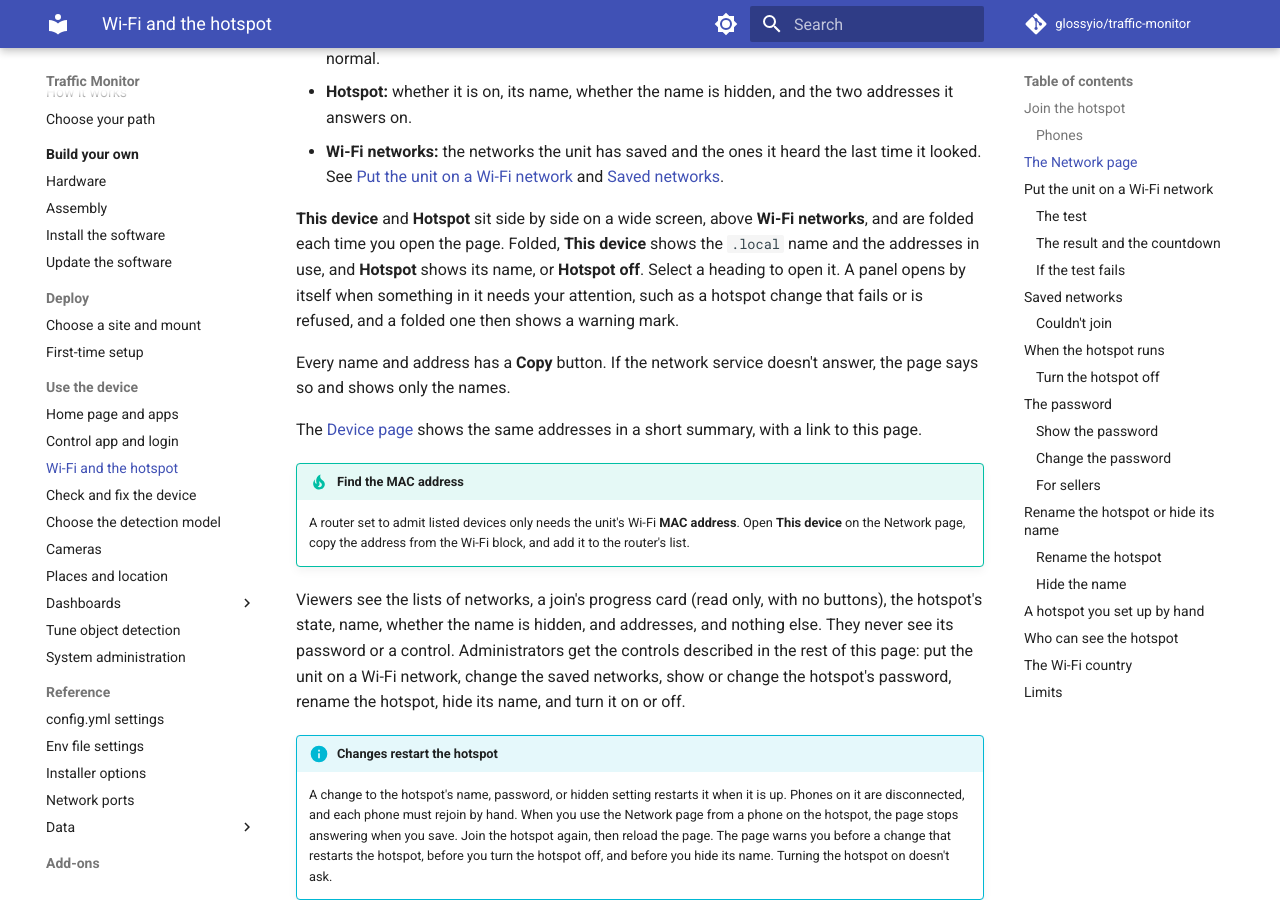
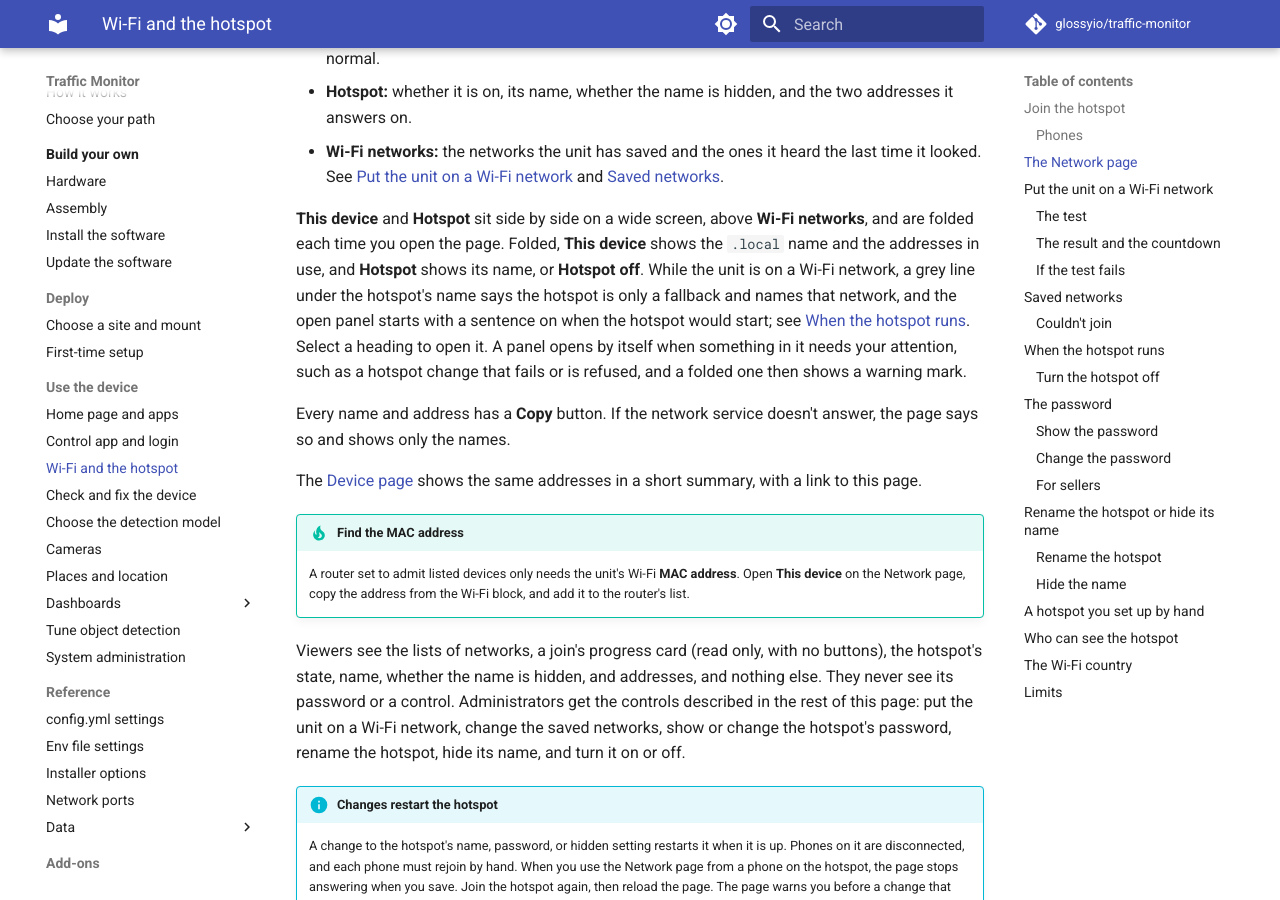
Before and after one commit to glossyio/traffic-monitor, an MkDocs documentation site: the page built from docs/use/wifi-hotspot.md, in a window 1280 px wide and 900 px high, scrolled down 1773 px. Built offline with MkDocs 1.6.1 and Material for MkDocs 9.7.7, drawn with Linux system fonts in a browser that asks for light colours; comment, search, counter and statistics services are not loaded; the version menu is left out.

Commit message:
Docs: the Hotspot panel's fallback note
The Network page section says that while the unit is on a Wi-Fi
network, the folded Hotspot panel has a grey line saying the hotspot is
only a fallback, and that the open panel starts with when it would
start. The timings stay in "When the hotspot runs", which it links to.

Refs #323

Assisted-by: Claude Code 2.1.325 (CLI)
AI-Model: Claude Opus 5.5 (claude-opus-5-5)
AI-Effort: high
AI-Role: drafted

```diff
--- a/docs/use/wifi-hotspot.md
+++ b/docs/use/wifi-hotspot.md
@@ -36,7 +36,7 @@ Tested with a Pixel 7 on Android 17 and with Firefox on an iPhone on iOS 18.7, i
 * **Hotspot:** whether it is on, its name, whether the name is hidden, and the two addresses it answers on.
 * **Wi-Fi networks:** the networks the unit has saved and the ones it heard the last time it looked. See [Put the unit on a Wi-Fi network](#put-the-unit-on-a-wi-fi-network) and [Saved networks](#saved-networks).
 
-**This device** and **Hotspot** sit side by side on a wide screen, above **Wi-Fi networks**, and are folded each time you open the page. Folded, **This device** shows the `.local` name and the addresses in use, and **Hotspot** shows its name, or **Hotspot off**. Select a heading to open it. A panel opens by itself when something in it needs your attention, such as a hotspot change that fails or is refused, and a folded one then shows a warning mark.
+**This device** and **Hotspot** sit side by side on a wide screen, above **Wi-Fi networks**, and are folded each time you open the page. Folded, **This device** shows the `.local` name and the addresses in use, and **Hotspot** shows its name, or **Hotspot off**. While the unit is on a Wi-Fi network, a grey line under the hotspot's name says the hotspot is only a fallback and names that network, and the open panel starts with a sentence on when the hotspot would start; see [When the hotspot runs](#when-the-hotspot-runs). Select a heading to open it. A panel opens by itself when something in it needs your attention, such as a hotspot change that fails or is refused, and a folded one then shows a warning mark.
 
 Every name and address has a **Copy** button. If the network service doesn't answer, the page says so and shows only the names.
 
```
